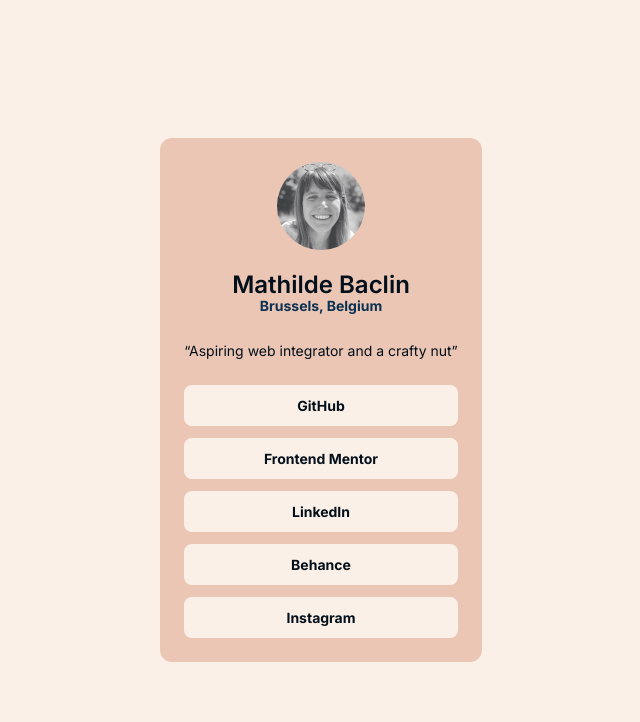
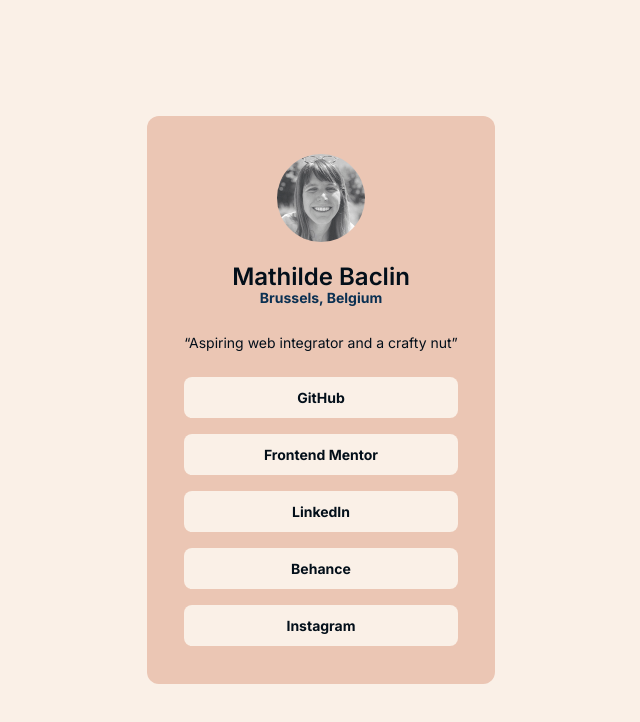
Before and after one commit to matbac85/social-links-profile, a plain HTML site: page index.html in a window 1280 px wide. Shown: the whole page, without its empty margins (319-959 px from the left). Drawn offline with Linux system fonts and the light colour scheme.

Commit message:
changed spaces size

```diff
--- a/style.css
+++ b/style.css
@@ -73,7 +73,7 @@
 
 article {
   background-color: var(--secundary);
-  padding: 1.5rem;
+  padding: clamp(1.5rem, 1.502vw + 1.148rem, 2.5rem);
   display: grid;
   row-gap: 1.5rem;
   justify-items: center;
@@ -106,7 +106,7 @@
   padding: 0;
   min-width: 100%;
   display: grid;
-  row-gap: 0.75rem;
+  row-gap: 1rem;
 }
 
 a,
```
